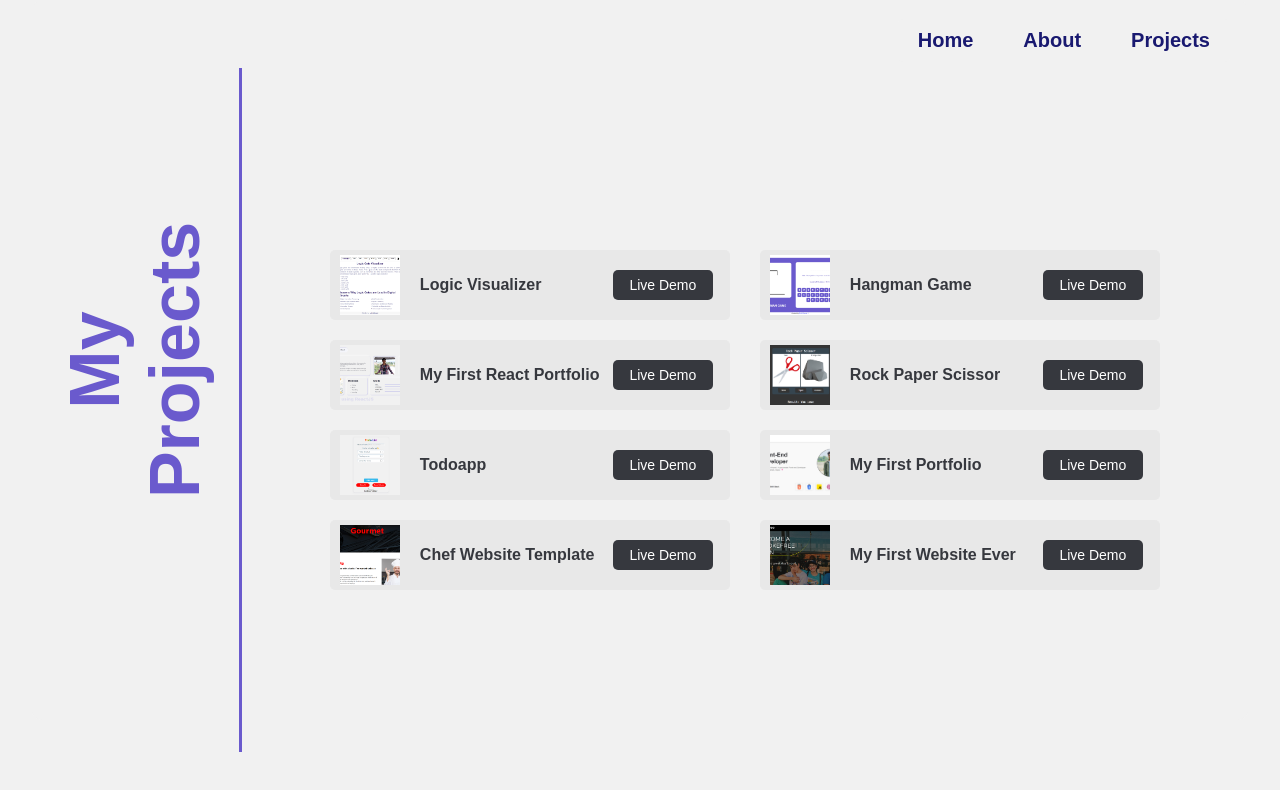
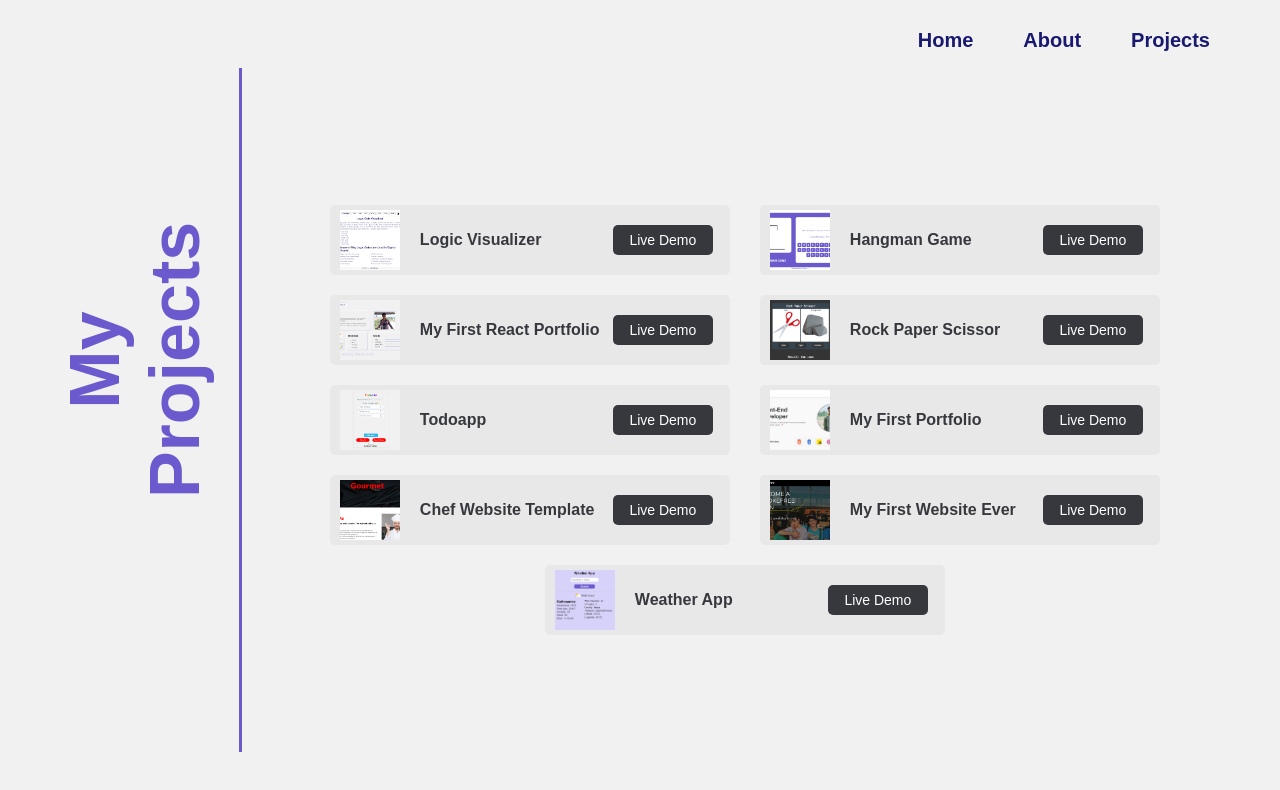
Before and after one commit to khanalankitt/project404, a Next.js app: page /projects in a window 1280 px wide. Shown: the top 790 px of the page. Built offline with nearby package versions, Linux system fonts and the light colour scheme.

Commit message:
added new project item

```diff
--- a/app/(components)/projects/page.js
+++ b/app/(components)/projects/page.js
@@ -49,6 +49,12 @@ export default function Projects(){
             src:"/smokefree.png",
             href:"https://khanalankitt.github.io/Smokefree/",
             className:"project project7"
+        },
+        nine:{
+            name:"Weather App",
+            src:"/wimage.png",
+            href:"https://magicalweatherapp.netlify.app",
+            className:"project project8"
         }
     }
     return(
```
Also changed, not shown: public/wimage.png (added).
